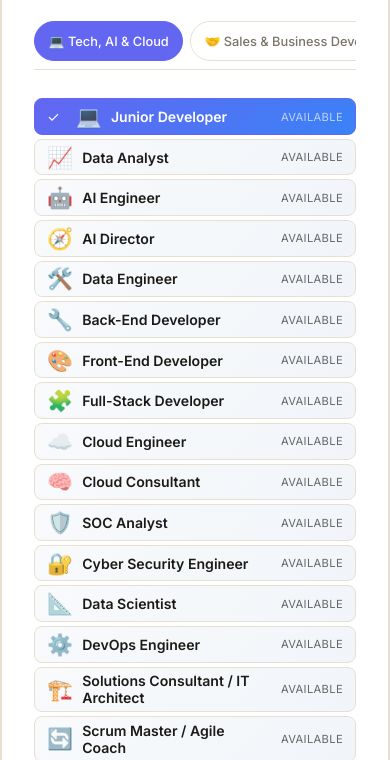
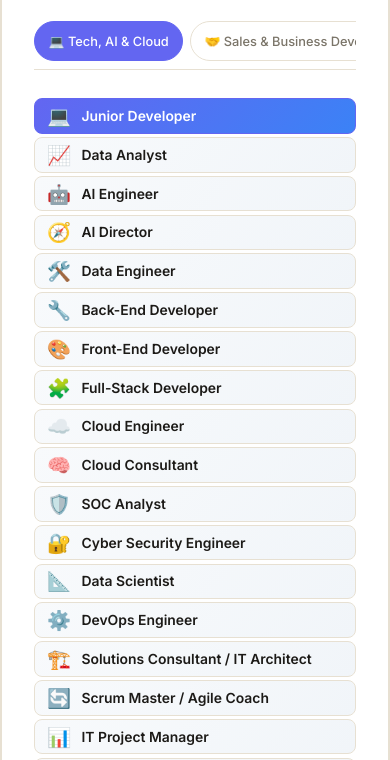
Before and after one commit to stefanonardo01/JobRiskAI, a website with bundled scripts: page public/calcolatore.html in a window 390 px wide. Shown: the part 1079-1839 px from the top of the page. Built offline with nearby package versions, Linux system fonts and the light colour scheme.

Commit message:
fix: job cards lista orizzontale mobile - style inline con precedenza

```diff
--- a/public/calcolatore.html
+++ b/public/calcolatore.html
@@ -242,6 +242,39 @@
         .sh { padding: 0 1rem; }
         .sh-links { display: none; }
         .sh-burger { display: flex; }
+      }
+      @media (max-width: 640px) {
+        .job-grid {
+          display: flex !important;
+          flex-direction: column !important;
+          gap: 0.2rem !important;
+        }
+        .job-card {
+          display: flex !important;
+          flex-direction: row !important;
+          align-items: center !important;
+          text-align: left !important;
+          padding: 0.3rem 0.75rem !important;
+          gap: 0.65rem !important;
+          min-height: 0 !important;
+        }
+        .job-card-icon {
+          font-size: 1.2rem !important;
+          margin-bottom: 0 !important;
+          flex-shrink: 0 !important;
+          width: 1.5rem !important;
+          text-align: center !important;
+          opacity: 1 !important;
+        }
+        .job-card-title {
+          font-size: 0.87rem !important;
+          flex: 1 !important;
+          margin-bottom: 0 !important;
+        }
+        .job-card-status { display: none !important; }
+        .job-card.active::before {
+          content: none !important;
+        }
       }
     </style>
 </head>
```
